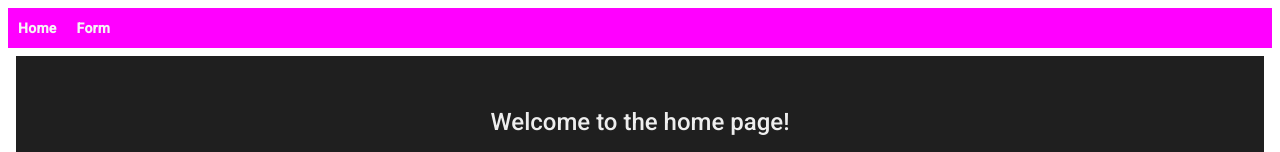
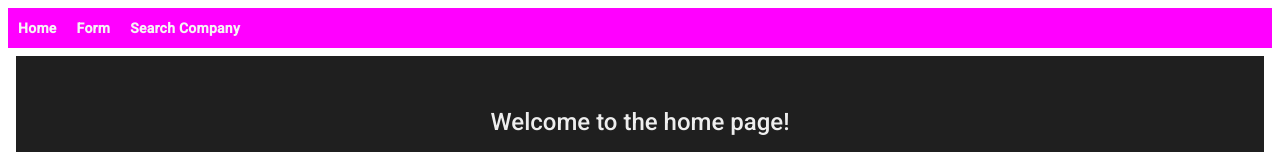
Before and after one commit to MackBak/businessreg-fe, an Angular app: page / in a window 1280 px wide. Shown: the top 152 px of the page. Built offline with nearby package versions, Linux system fonts and the light colour scheme.

Commit message:
initial business overview page

```diff
--- a/src/app/app.routes.ts
+++ b/src/app/app.routes.ts
@@ -1,8 +1,10 @@
 import { Routes } from '@angular/router';
 import { HomeComponent } from './home/home.component';
 import { FormpageComponent } from './formpage/formpage.component';
+import {BusinessoverviewComponent} from './businessoverview/businessoverview.component';
 
 export const routes: Routes = [
   { path: '', component: HomeComponent },
   { path: 'formpage', component: FormpageComponent },
+  { path: 'businessoverview', component: BusinessoverviewComponent }
 ];
--- a/src/app/navbar/navbar.component.html
+++ b/src/app/navbar/navbar.component.html
@@ -3,4 +3,5 @@
 <nav class="navbar">
   <a routerLink="/" class="nav-link">Home</a>
   <a routerLink="/formpage" class="nav-link">Form</a>
+  <a routerLink="/businessoverview" class="nav-link">Search Company</a>
 </nav>
```
